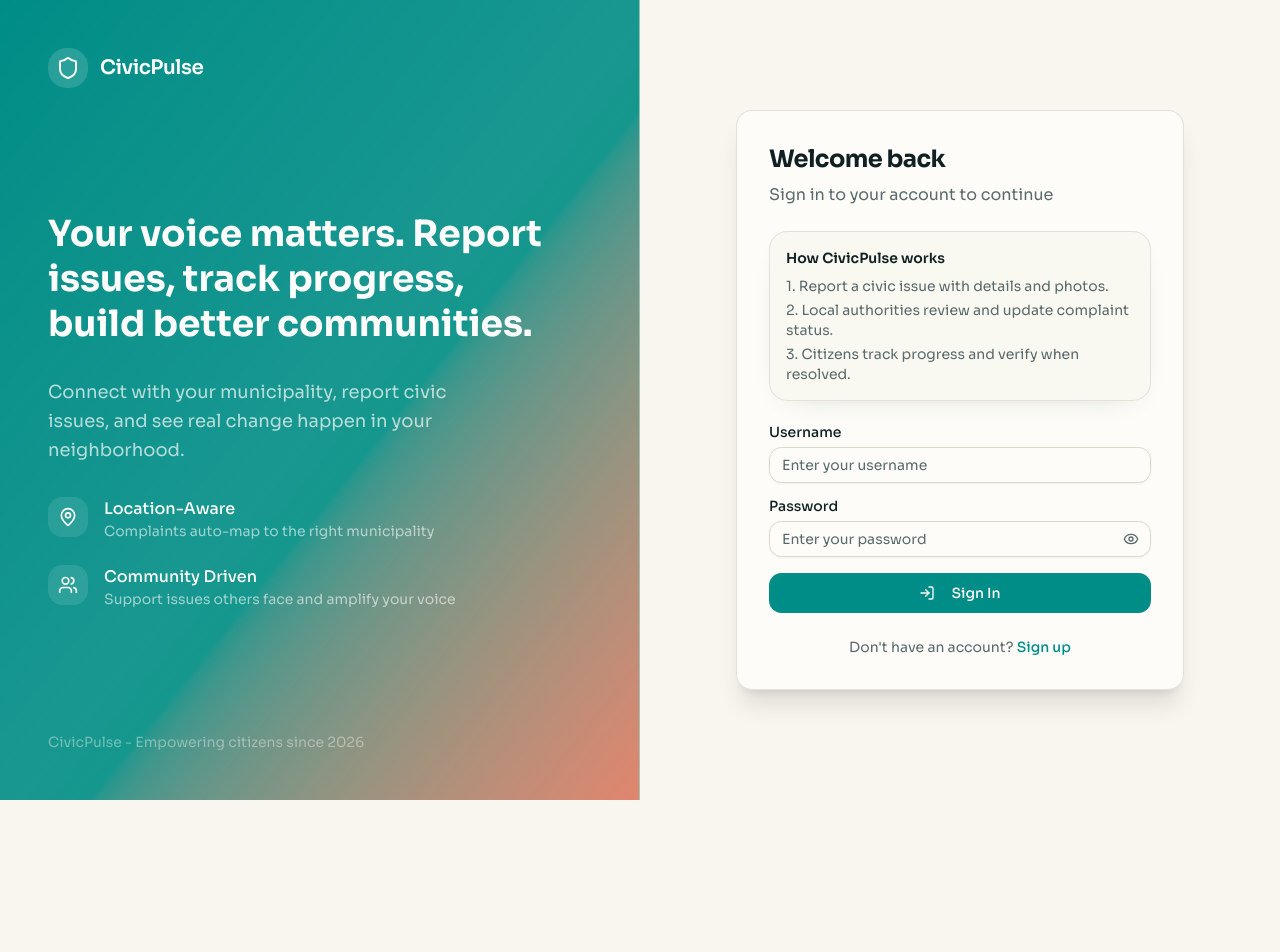
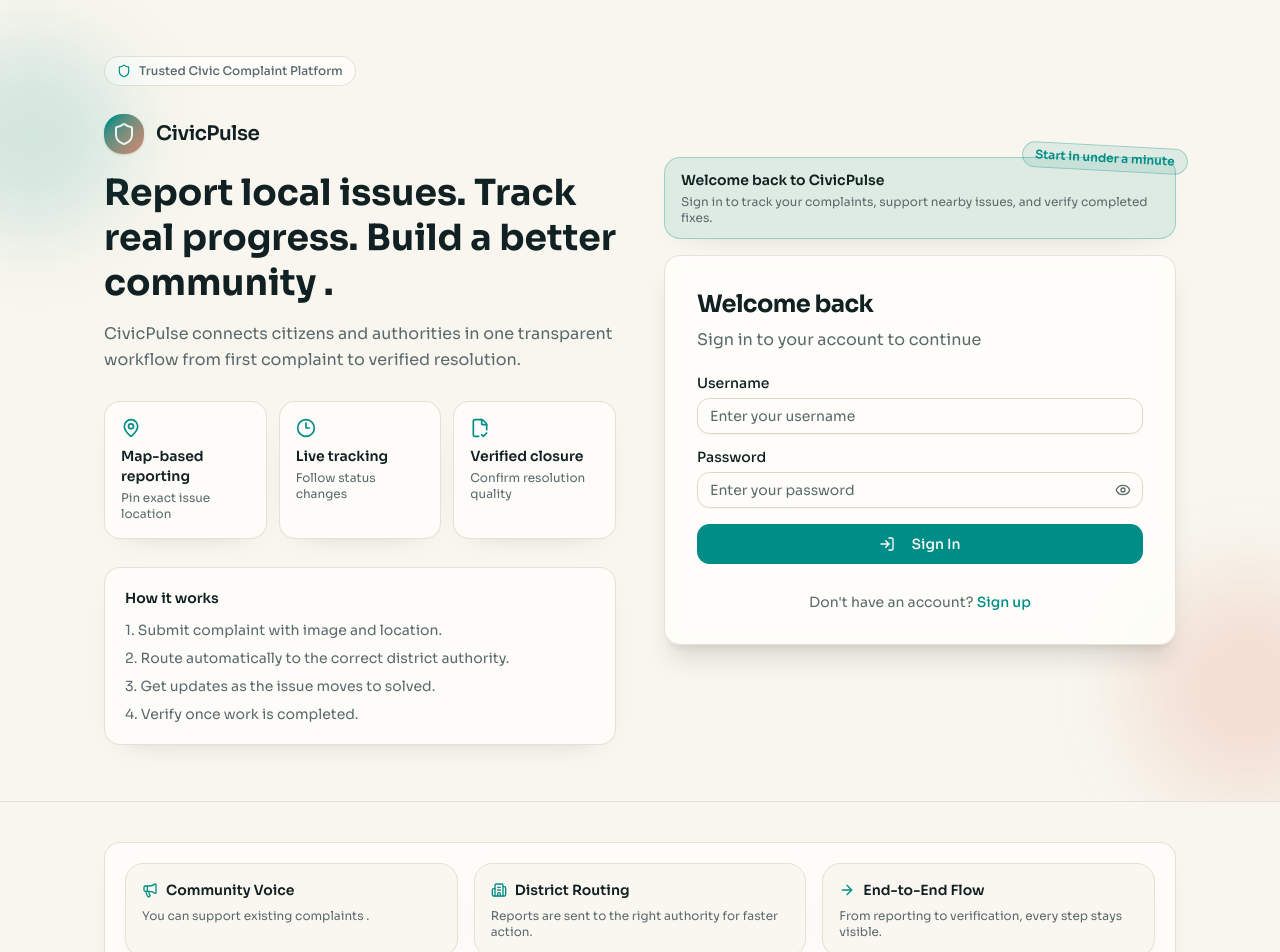
Before and after one commit to daya204/civic_report, a Next.js app: page / in a window 1280 px wide. Shown: the top 952 px of the page. Before the commit the page ends 800 px from the top, so only its background shows below. Built offline with nearby package versions, Linux system fonts and the light colour scheme.

Commit message:
sign in ui updated

```diff
--- a/components/auth-page.tsx
+++ b/components/auth-page.tsx
@@ -3,81 +3,153 @@
 import { useState } from "react"
 import { SignInForm } from "./sign-in-form"
 import { SignUpForm } from "./sign-up-form"
-import { MapPin, Shield, Users } from "lucide-react"
+import {
+  ArrowRight,
+  Building2,
+  CheckCircle2,
+  Clock3,
+  FileCheck2,
+  MapPin,
+  Megaphone,
+  Shield,
+  Users,
+} from "lucide-react"
 
 export function AuthPage() {
   const [mode, setMode] = useState<"signin" | "signup">("signin")
 
   return (
-    <div className="flex min-h-screen bg-background">
-      {/* Left panel - branding */}
-      <div className="hidden lg:flex lg:w-1/2 flex-col justify-between border-r border-border/70 bg-gradient-to-br from-primary via-primary/90 to-accent p-12 text-primary-foreground">
+    <div className="min-h-screen overflow-y-auto bg-background">
+      <section className="relative overflow-hidden border-b border-border/70">
+        <div className="pointer-events-none absolute -left-16 top-10 h-48 w-48 rounded-full bg-primary/15 blur-2xl" />
+        <div className="pointer-events-none absolute -right-20 bottom-0 h-56 w-56 rounded-full bg-accent/20 blur-2xl" />
+
+        <div className="mx-auto grid w-full max-w-6xl gap-8 px-6 py-10 lg:grid-cols-2 lg:items-center lg:gap-12 lg:px-10 lg:py-14">
+          <div className="space-y-7">
+            <div className="inline-flex items-center gap-2 rounded-full border border-border/70 bg-card/80 px-3 py-1.5 text-xs font-medium text-muted-foreground">
+              <Shield className="h-3.5 w-3.5 text-primary" />
+              Trusted Civic Complaint Platform
+            </div>
+
             <div>
-          <div className="flex items-center gap-3">
-            <div className="flex h-10 w-10 items-center justify-center rounded-xl bg-primary-foreground/15">
+              <div className="mb-4 flex items-center gap-3">
+                <div className="flex h-10 w-10 items-center justify-center rounded-xl bg-gradient-to-br from-primary to-accent text-primary-foreground shadow-sm">
                   <Shield className="h-6 w-6" />
                 </div>
-            <span className="text-xl font-semibold tracking-tight">CivicPulse</span>
+                <span className="text-xl font-semibold tracking-tight text-foreground">
+                  CivicPulse
+                </span>
+              </div>
+              <h1 className="text-3xl font-bold leading-tight text-foreground sm:text-4xl">
+                Report local issues. Track real progress. Build a better community .
+              </h1>
+              <p className="mt-4 max-w-xl text-base leading-relaxed text-muted-foreground">
+                CivicPulse connects citizens and authorities in one transparent workflow from first complaint to verified resolution.
+              </p>
+            </div>
+
+            <div className="grid grid-cols-1 gap-3 sm:grid-cols-3">
+              <div className="rounded-2xl border border-border/70 bg-card/80 p-4">
+                <MapPin className="h-5 w-5 text-primary" />
+                <p className="mt-2 text-sm font-semibold text-foreground">Map-based reporting</p>
+                <p className="mt-1 text-xs text-muted-foreground">Pin exact issue location</p>
+              </div>
+              <div className="rounded-2xl border border-border/70 bg-card/80 p-4">
+                <Clock3 className="h-5 w-5 text-primary" />
+                <p className="mt-2 text-sm font-semibold text-foreground">Live tracking</p>
+                <p className="mt-1 text-xs text-muted-foreground">Follow status changes</p>
+              </div>
+              <div className="rounded-2xl border border-border/70 bg-card/80 p-4">
+                <FileCheck2 className="h-5 w-5 text-primary" />
+                <p className="mt-2 text-sm font-semibold text-foreground">Verified closure</p>
+                <p className="mt-1 text-xs text-muted-foreground">Confirm resolution quality</p>
               </div>
             </div>
 
-        <div className="space-y-8">
-          <h1 className="text-4xl font-bold leading-tight text-balance">
-            Your voice matters. Report issues, track progress, build better communities.
-          </h1>
-          <p className="text-lg text-primary-foreground/70 leading-relaxed max-w-md">
-            Connect with your municipality, report civic issues, and see real change happen in your neighborhood.
-          </p>
-
-          <div className="flex flex-col gap-6">
-            <div className="flex items-start gap-4">
-              <div className="flex h-10 w-10 shrink-0 items-center justify-center rounded-lg bg-primary-foreground/10">
-                <MapPin className="h-5 w-5" />
-              </div>
-              <div>
-                <p className="font-medium">Location-Aware</p>
-                <p className="text-sm text-primary-foreground/60">
-                  Complaints auto-map to the right municipality
-                </p>
-              </div>
-            </div>
-            <div className="flex items-start gap-4">
-              <div className="flex h-10 w-10 shrink-0 items-center justify-center rounded-lg bg-primary-foreground/10">
-                <Users className="h-5 w-5" />
-              </div>
-              <div>
-                <p className="font-medium">Community Driven</p>
-                <p className="text-sm text-primary-foreground/60">
-                  Support issues others face and amplify your voice
-                </p>
-              </div>
-            </div>
+            <div className="rounded-2xl border border-border/70 bg-card/80 p-5">
+              <p className="text-sm font-semibold text-foreground">How it works</p>
+              <ol className="mt-3 space-y-2 text-sm text-muted-foreground">
+                <li>1. Submit complaint with image and location.</li>
+                <li>2. Route automatically to the correct district authority.</li>
+                <li>3. Get updates as the issue moves to solved.</li>
+                <li>4. Verify once work is completed.</li>
+              </ol>
             </div>
           </div>
 
-        <p className="text-sm text-primary-foreground/40">
-          CivicPulse - Empowering citizens since 2026
+          <div className="relative mx-auto w-full max-w-xl">
+            <div className="pointer-events-none absolute -right-3 -top-3 hidden rotate-3 rounded-xl border border-primary/30 bg-primary/10 px-3 py-1 text-xs font-semibold text-primary lg:block">
+              Start in under a minute
+            </div>
+
+            {mode === "signin" && (
+              <div className="mb-4 rounded-2xl border border-primary/30 bg-primary/10 px-4 py-3 text-sm text-foreground">
+                <p className="font-semibold">Welcome back to CivicPulse</p>
+                <p className="mt-1 text-xs text-muted-foreground">
+                  Sign in to track your complaints, support nearby issues, and verify completed fixes.
                 </p>
               </div>
+            )}
 
-      {/* Right panel - form */}
-      <div className="flex w-full flex-col items-center justify-center px-6 py-12 lg:w-1/2">
-        <div className="w-full max-w-md rounded-2xl border border-border/70 bg-card/80 p-6 shadow-xl backdrop-blur-sm sm:p-8">
-          {/* Mobile branding */}
-          <div className="mb-8 flex items-center gap-3 lg:hidden">
-            <div className="flex h-10 w-10 items-center justify-center rounded-xl bg-gradient-to-br from-primary to-accent text-primary-foreground">
-              <Shield className="h-6 w-6" />
-            </div>
-            <span className="text-xl font-semibold text-foreground">CivicPulse</span>
-          </div>
-
+            <div className="rounded-2xl border border-border/70 bg-card/90 p-6 shadow-xl backdrop-blur-sm sm:p-8">
               {mode === "signin" ? (
                 <SignInForm onSwitchToSignUp={() => setMode("signup")} />
               ) : (
                 <SignUpForm onSwitchToSignIn={() => setMode("signin")} />
               )}
             </div>
+
           </div>
+        </div>
+      </section>
+
+      <section className="mx-auto w-full max-w-6xl px-6 py-8 lg:px-10 lg:py-10">
+        <div className="grid gap-4 rounded-2xl border border-border/70 bg-card/80 p-5 sm:grid-cols-3">
+          <div className="rounded-xl border border-border/70 bg-background/70 p-4">
+            <div className="flex items-center gap-2">
+              <Megaphone className="h-4 w-4 text-primary" />
+              <p className="text-sm font-semibold text-foreground">Community Voice</p>
+            </div>
+            <p className="mt-2 text-xs text-muted-foreground">
+              You can support existing complaints .
+            </p>
+          </div>
+          <div className="rounded-xl border border-border/70 bg-background/70 p-4">
+            <div className="flex items-center gap-2">
+              <Building2 className="h-4 w-4 text-primary" />
+              <p className="text-sm font-semibold text-foreground">District Routing</p>
+            </div>
+            <p className="mt-2 text-xs text-muted-foreground">
+              Reports are sent to the right authority for faster action.
+            </p>
+          </div>
+          <div className="rounded-xl border border-border/70 bg-background/70 p-4">
+            <div className="flex items-center gap-2">
+              <ArrowRight className="h-4 w-4 text-primary" />
+              <p className="text-sm font-semibold text-foreground">End-to-End Flow</p>
+            </div>
+            <p className="mt-2 text-xs text-muted-foreground">
+              From reporting to verification, every step stays visible.
+            </p>
+          </div>
+        </div>
+      </section>
+
+      <section className="border-t border-border/70 bg-card/60">
+        <div className="mx-auto flex w-full max-w-6xl flex-col gap-3 px-6 py-5 text-sm text-muted-foreground sm:flex-row sm:items-center sm:justify-between lg:px-10">
+          <p>CivicPulse - Empowering citizens since 2026</p>
+          <div className="flex items-center gap-4 text-xs">
+            <span className="inline-flex items-center gap-1">
+              <CheckCircle2 className="h-3.5 w-3.5 text-success" />
+              Transparent Tracking
+            </span>
+            <span className="inline-flex items-center gap-1">
+              <Users className="h-3.5 w-3.5 text-primary" />
+              Citizen + Authority Collaboration
+            </span>
+          </div>
+        </div>
+      </section>
     </div>
   )
 }
--- a/components/sign-in-form.tsx
+++ b/components/sign-in-form.tsx
@@ -33,7 +33,7 @@ export function SignInForm({ onSwitchToSignUp }: SignInFormProps) {
   }
 
   return (
-    <div className="space-y-6">
+    <div className="space-y-6 text-left">
       <div className="space-y-2">
         <h2 className="text-2xl font-bold tracking-tight text-foreground">
           Welcome back
@@ -41,15 +41,6 @@ export function SignInForm({ onSwitchToSignUp }: SignInFormProps) {
         <p className="text-muted-foreground">
           Sign in to your account to continue
         </p>
-      </div>
-
-      <div className="rounded-xl border border-border/70 bg-muted/40 p-4">
-        <h3 className="text-sm font-semibold text-foreground">How CivicPulse works</h3>
-        <ol className="mt-2 space-y-1 text-sm text-muted-foreground">
-          <li>1. Report a civic issue with details and photos.</li>
-          <li>2. Local authorities review and update complaint status.</li>
-          <li>3. Citizens track progress and verify when resolved.</li>
-        </ol>
       </div>
 
       <form onSubmit={handleSubmit} className="space-y-4">
@@ -101,7 +92,7 @@ export function SignInForm({ onSwitchToSignUp }: SignInFormProps) {
         </Button>
       </form>
 
-      <p className="text-center text-sm text-muted-foreground">
+      <p className="pt-1 text-center text-sm text-muted-foreground">
         {"Don't have an account? "}
         <button
           onClick={onSwitchToSignUp}
```
Lines whose indentation alone changed are shown as unchanged.
